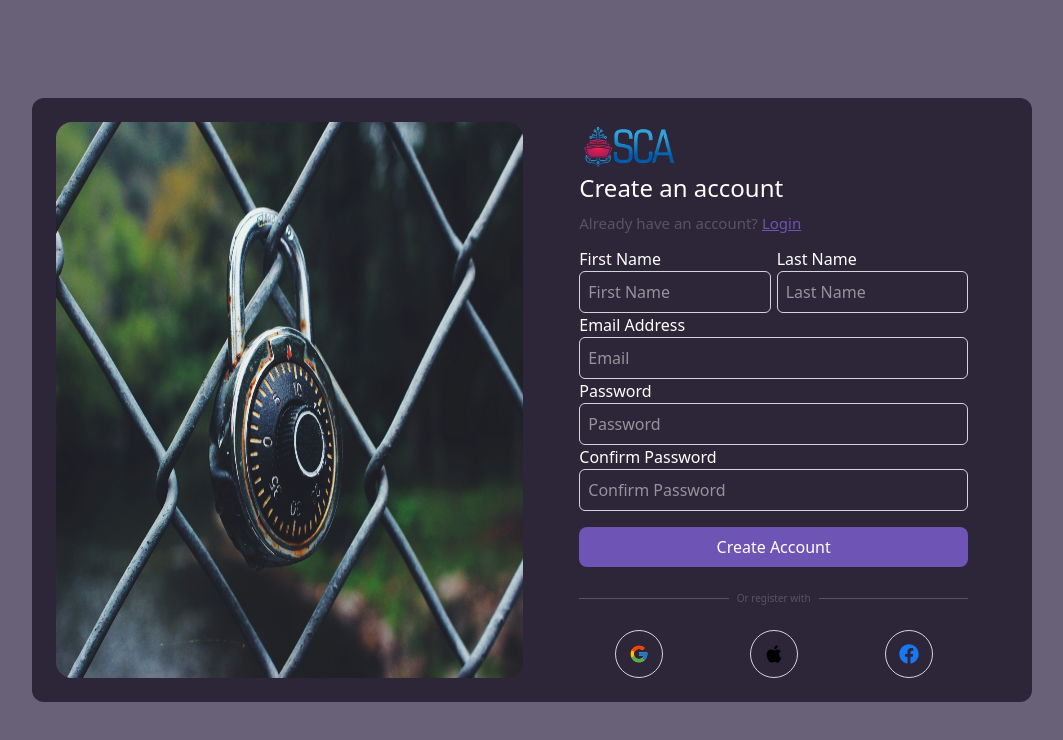
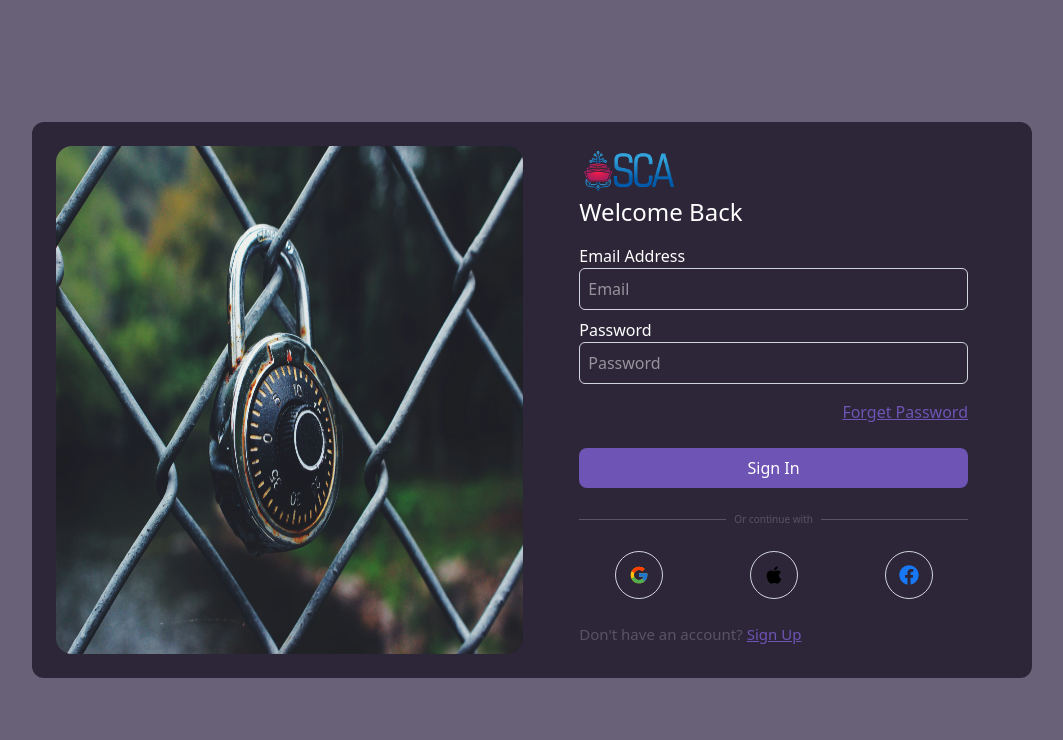
Before and after one commit to NadeeraPereraD/Login-Page, a React (Vite) app in the folder login-page/: page / in a window 1280 px wide. Shown: the top 740 px of the page, without its empty margins (108-1171 px from the left). Built offline with nearby package versions, Linux system fonts and the light colour scheme.

Commit message:
Added Routes between login and signup

```diff
--- a/login-page/src/App.jsx
+++ b/login-page/src/App.jsx
@@ -2,12 +2,25 @@ import reactLogo from './assets/react.svg'
 import viteLogo from '/vite.svg'
 import './App.css'
 import Login from './pages/login/login.jsx'
+import { BrowserRouter, Route, Routes } from 'react-router-dom'
+import SignUp from './pages/login/SignUp.jsx'
+import RightFormPanel from './pages/login/RightFormPanel.jsx'
 
 function App() {
   return (
-    <div className='bg-[#686279] h-screen'>
-      <Login/>
-    </div>
+    // <div className='bg-[#686279] h-screen'>
+    //   <Login/>
+    // </div>
+    <BrowserRouter>
+      <div className='bg-[#686279] h-screen'>
+       <Routes>
+        <Route path='/' element={<Login/>}>
+          <Route index element={<RightFormPanel />} />
+          <Route path='/signup' element={<SignUp/>}/>
+        </Route>
+       </Routes>
+      </div>
+    </BrowserRouter>
   )
 }
 
--- a/login-page/src/pages/login/RightFormPanel.jsx
+++ b/login-page/src/pages/login/RightFormPanel.jsx
@@ -6,6 +6,7 @@ import Button from "../../components/Button";
 import SocialLoginButton from "../../components/SocialLoginButton";
 import { FcGoogle } from "react-icons/fc";
 import { FaApple, FaFacebook } from "react-icons/fa";
+import { Link } from "react-router-dom";
 
 export default function RightFormPanel() {
   const socials = [
@@ -74,14 +75,17 @@ export default function RightFormPanel() {
         <span className="text-[#595365] text-[15px]">
           Don't have an account?
         </span>
-        <LinkButton
-          onClick={() => alert("Clicked!")}
+        {/* <LinkButton
+          onClick={() => navigate("/signup")}
           className={
             "flex justify-end underline hover:cursor-pointer mb-2 text-[#6d54b5] text-[15px]"
           }
         >
           Sign Up
-        </LinkButton>
+        </LinkButton> */}
+        <Link to='/signup' className="flex justify-end underline hover:cursor-pointer mb-2 text-[#6d54b5] text-[15px]">
+        Sign Up
+        </Link>
       </div>
     </div>
   );
--- a/login-page/src/pages/login/SignUp.jsx
+++ b/login-page/src/pages/login/SignUp.jsx
@@ -6,6 +6,7 @@ import Button from "../../components/Button";
 import SocialLoginButton from "../../components/SocialLoginButton";
 import { FcGoogle } from "react-icons/fc";
 import { FaApple, FaFacebook } from "react-icons/fa";
+import { Link } from "react-router-dom";
 
 export default function SignUp() {
   const socials = [
@@ -21,14 +22,17 @@ export default function SignUp() {
         <span className="text-[#595365] text-[15px]">
           Already have an account?
         </span>
-        <LinkButton
-          onClick={() => alert("Clicked!")}
+        {/* <LinkButton
+          onClick={() => navigate("/")}
           className={
             "flex justify-end underline hover:cursor-pointer mb-2 text-[#6d54b5] text-[15px]"
           }
         >
           Login
-        </LinkButton>
+        </LinkButton> */}
+        <Link to="/" className="flex justify-end underline hover:cursor-pointer mb-2 text-[#6d54b5] text-[15px]">
+            Login
+        </Link>
       </div>
       <div className="flex">
         <div className="flex-col mr-1.5">
--- a/login-page/src/pages/login/login.jsx
+++ b/login-page/src/pages/login/login.jsx
@@ -2,6 +2,7 @@ import React from "react";
 import LeftImg from "./LeftImg";
 import RightFormPanel from "./RightFormPanel";
 import SignUp from "./SignUp";
+import { Outlet } from "react-router-dom";
 
 export default function Login() {
   return (
@@ -14,7 +15,8 @@ export default function Login() {
 
         <LeftImg/>
         {/* <RightFormPanel/> */}
-        <SignUp/>
+        {/* <SignUp/> */}
+        <Outlet/>
 
       </div>
     </div>
```
